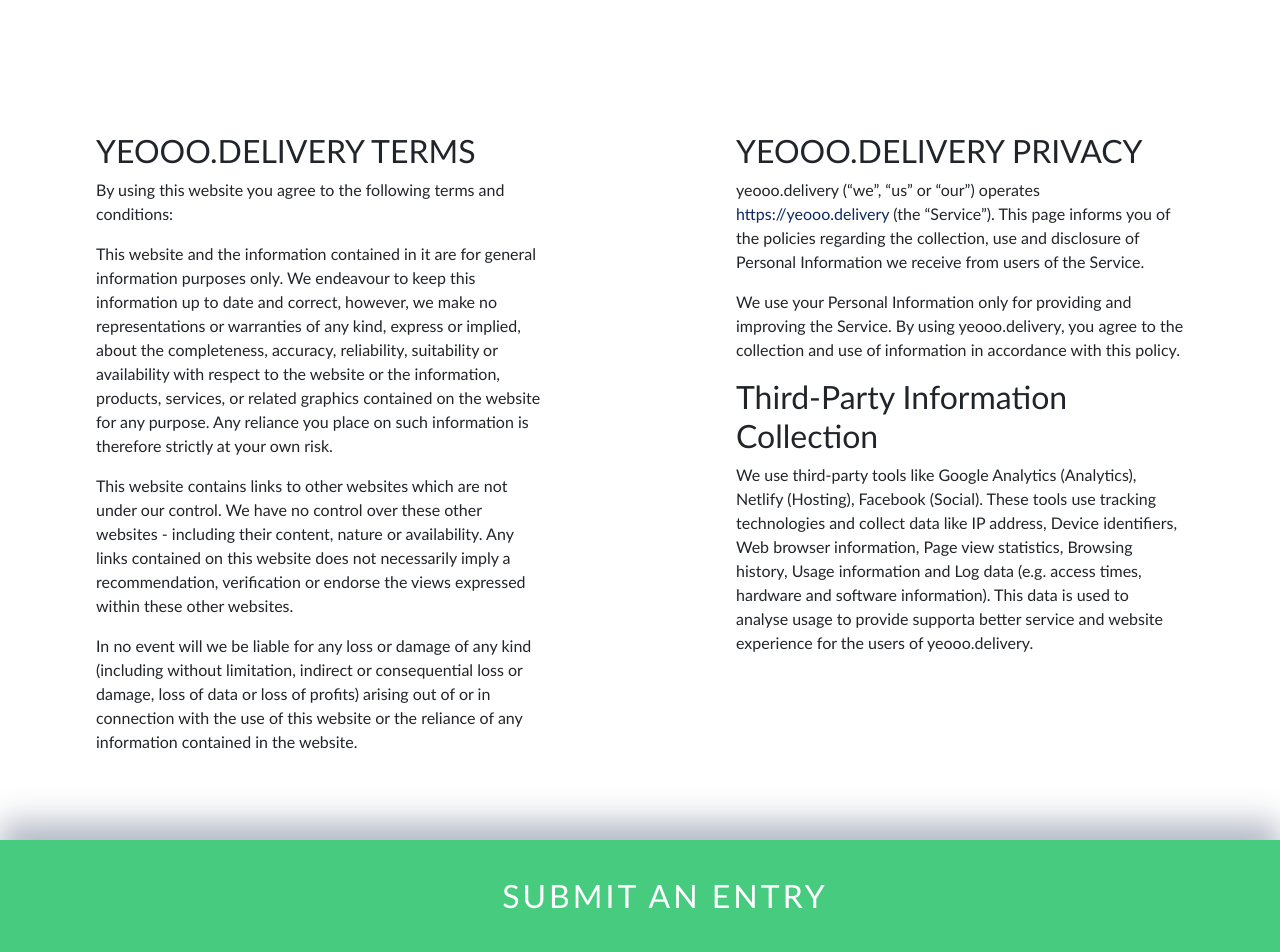
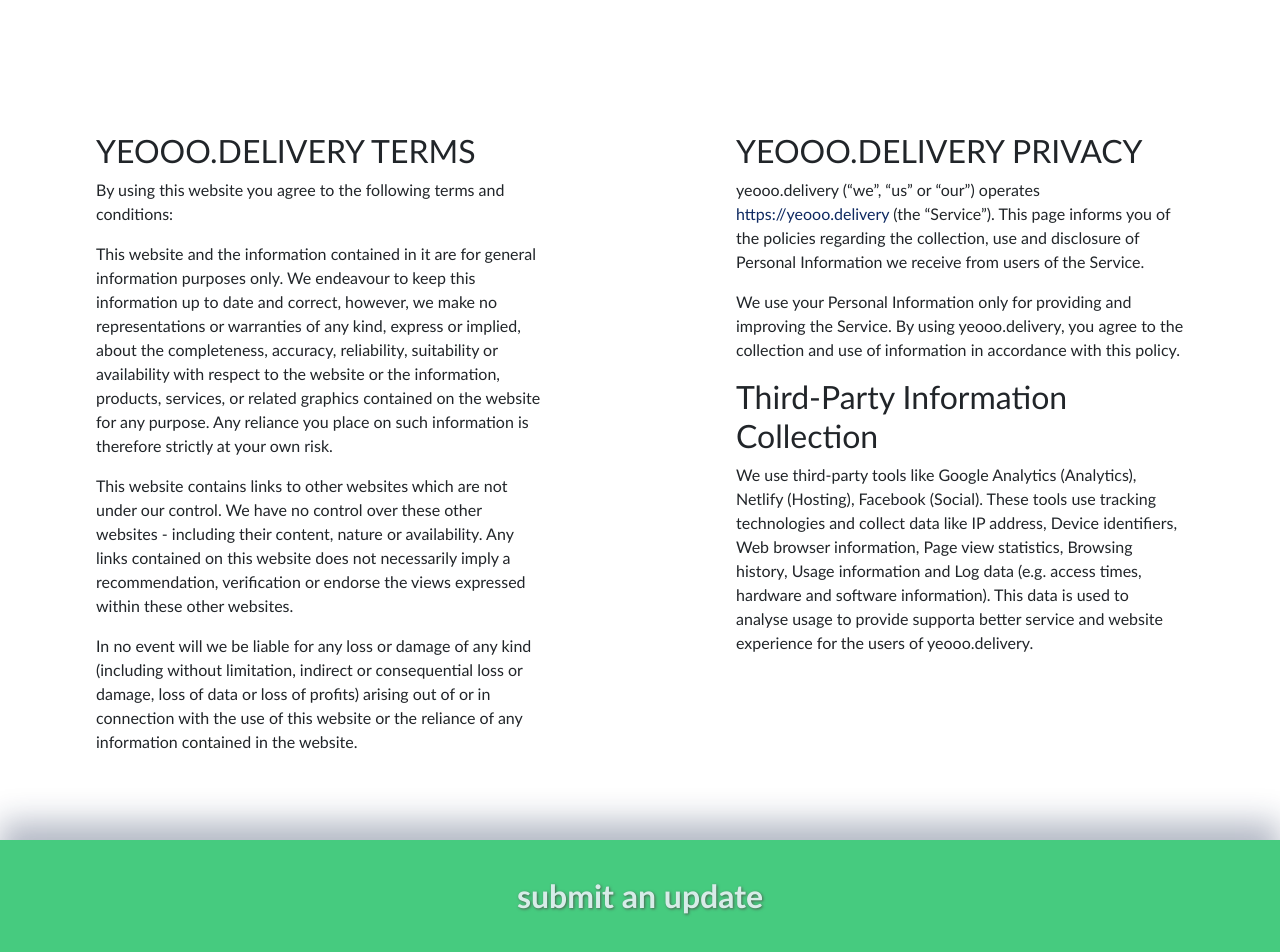
Before and after one commit to theshawe/yeooDelivery, a Jekyll site: the page built from terms.html, in a window 1280 px wide and 1116 px high. Shown: the part 164-1116 px from the top of the window. Built offline with Jekyll 4.4.1, drawn with Linux system fonts in a browser that asks for light colours; some web fonts are replaced.

Commit message:
submit btn upadtes

```diff
--- a/_includes/intro.html
+++ b/_includes/intro.html
@@ -14,5 +14,5 @@
 </div>
 </div>
 
-<button style="position: fixed;bottom: 0;z-index: 1000;text-align: center;background: #46cb7f;text-shadow: none;letter-spacing: 3px;box-shadow: 0px -18px 30px #12224a52;" type="button" class="btn btn-primary btn-light btn-submit m-0" data-toggle="modal" data-target="#airtable">
-    <i style="padding-right: 50px;" class="fas fa-external-link-alt"></i>Submit an entry </button>
+<button style="" type="button" class="btn btn-primary btn-light btn-submit m-0 submitEntryBtn" data-toggle="modal" data-target="#airtable">
+    submit an update</button>
--- a/_includes/introPage.html
+++ b/_includes/introPage.html
@@ -18,5 +18,5 @@
 
 
 
-<button style="position: fixed;bottom: 0;z-index: 1000;text-align: center;background: #46cb7f;text-shadow: none;letter-spacing: 3px;box-shadow: 0px -18px 30px #12224a52;" type="button" class="btn btn-primary btn-light btn-submit m-0" data-toggle="modal" data-target="#airtable">
-    <i style="padding-right: 50px;" class="fas fa-external-link-alt"></i>Submit an entry </button>
+<button style="" type="button" class="btn btn-primary btn-light btn-submit m-0 submitEntryBtn" data-toggle="modal" data-target="#airtable">
+    submit an update </button>
--- a/css/custom/home.scss
+++ b/css/custom/home.scss
@@ -365,6 +365,20 @@
   background: #e6e6e652;color: #202716bd;border: none;text-transform: uppercase;font-size: 1em;letter-spacing: 2px;font-weight: 400;box-shadow: none;margin-left: -4px !important; white-space: normal;
 }
 
+.submitEntryBtn {
+  position: fixed;
+bottom: 0;
+z-index: 1000;
+text-align: center;
+background: #46cb7f;
+letter-spacing: 0px;
+box-shadow: 0px -18px 30px #12224a52;
+font-weight: 900;
+color: #d7ece8;
+text-shadow: 1px 1px 3px #4b6351;
+text-transform: none;
+}
+
 /* areaSwitch */
 
 a.nav-item.nav-link.cuisine {
```
